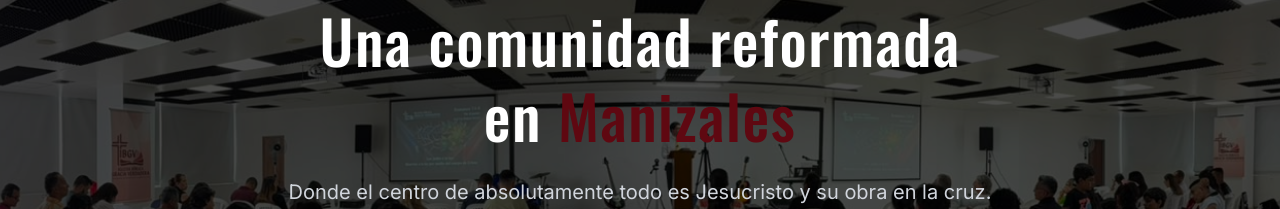
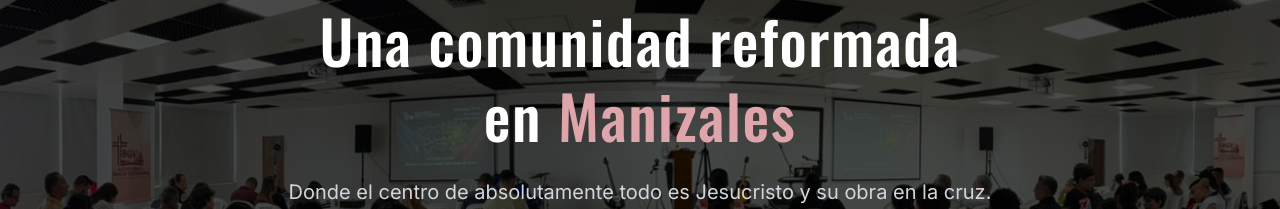
Before and after one commit to ibgvmzles/ibgv-web, a Next.js app: page / in a window 1280 px wide. Shown: the part 167-376 px from the top of the page. Built offline with nearby package versions, Linux system fonts and the light colour scheme; no server answers.

Commit message:
feat: se cambia color de letras de Manizales en el banner

```diff
--- a/app/page.tsx
+++ b/app/page.tsx
@@ -39,7 +39,7 @@ export default async function Home() {
         <div className="relative z-10 max-w-7xl mx-auto px-4 sm:px-6 lg:px-8 w-full text-center">
           <h1 className="text-4xl md:text-6xl font-manofa mb-6 text-white leading-tight">
             Una comunidad reformada <br className="hidden md:block" />
-            en <span className="text-brand-primary">Manizales</span>
+            en <span className="text-[#DEA6AB]">Manizales</span>
           </h1>
 
           <p className="text-lg md:text-xl text-gray-300 mb-10 max-w-3xl mx-auto leading-relaxed">
```
